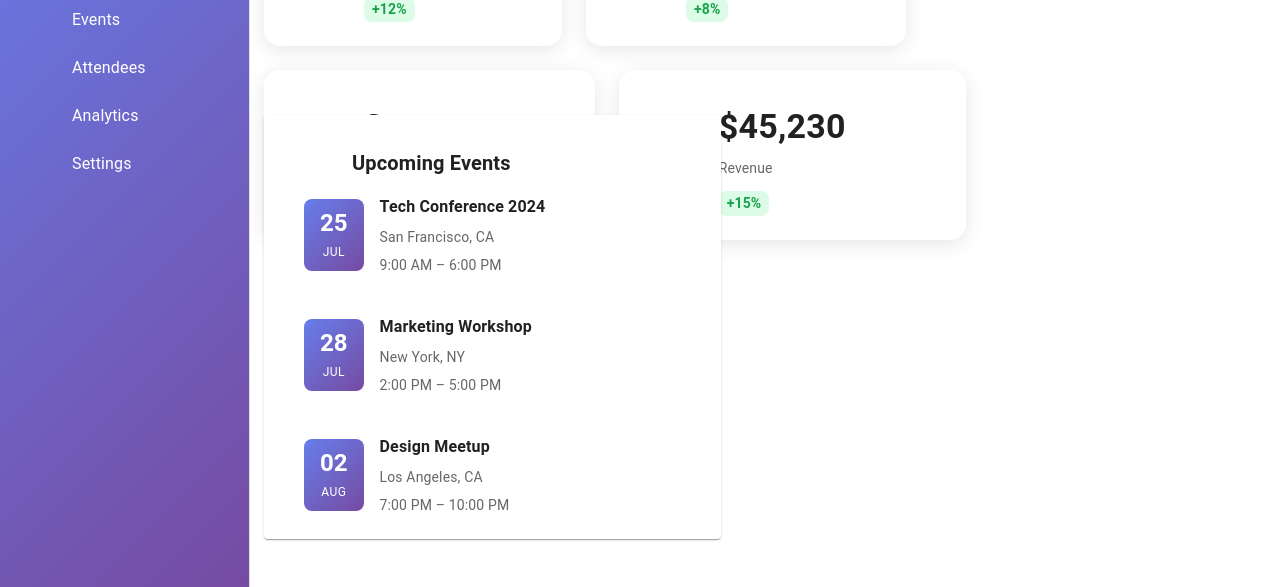
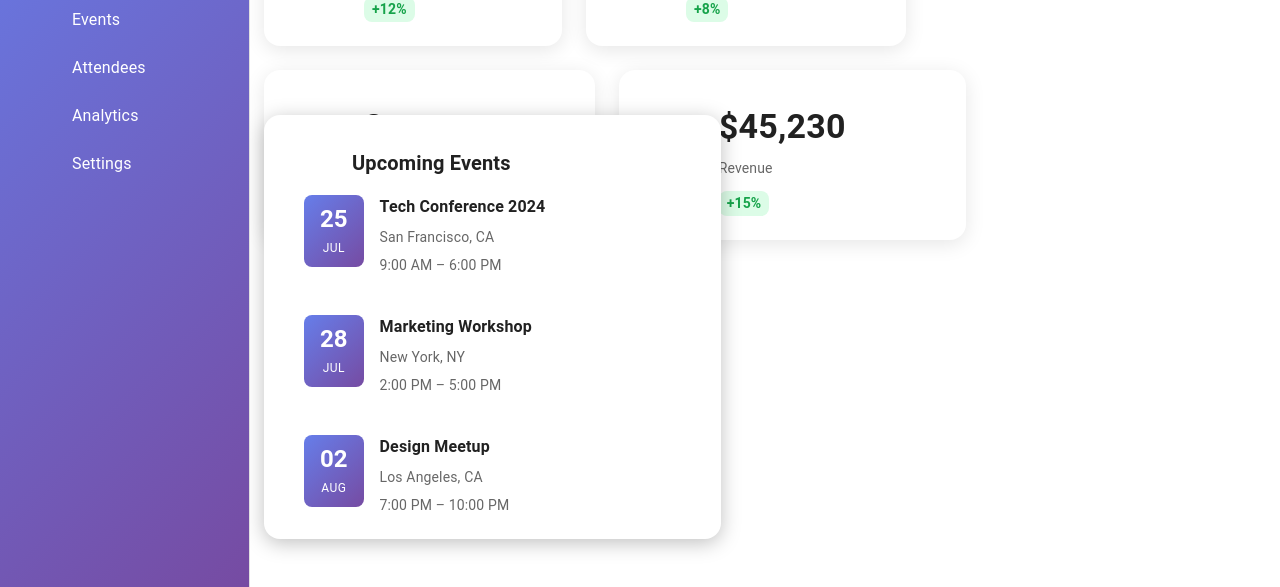
Before and after one commit to Tuei24/eventsapp, a React (Vite) app: page /Admin/Dashboard in a window 1280 px wide. Shown: the part 213-800 px from the top of the page. Built offline with nearby package versions, Linux system fonts and the light colour scheme; some icons are missing.

Commit message:
Updated events card layout

```diff
--- a/src/components/Dashboard.jsx
+++ b/src/components/Dashboard.jsx
@@ -9,6 +9,7 @@ import AccessTimeFilledIcon from '@mui/icons-material/AccessTimeFilled';
 import EventAvailableIcon from '@mui/icons-material/EventAvailable';
 import AttachMoneyIcon from '@mui/icons-material/AttachMoney';
 import CalendarMonthIcon from '@mui/icons-material/CalendarMonth';
+import '../App.css'
 
 
 
@@ -136,7 +137,7 @@ const Dashboard = () => {
 
 
   return (
-    <Box sx={{ display: 'flex' }}>
+    <Box sx={{ display: 'flex', minHeight: '100vh' }}>
       <CssBaseline />
       <Topbar selectedMenu={selectedMenu} drawerWidth={drawerWidth} />
       <Sidebar selectedMenu={selectedMenu} setSelectedMenu={setSelectedMenu} drawerWidth={drawerWidth} />
@@ -154,7 +155,9 @@ const Dashboard = () => {
       >
         <Grid container spacing={3} sx={{ height: '10vh' }} >
           {cardData.map((card, index) => (
-            <Grid item xs={12} sm={6} md={3} key={index}>
+            <Grid item xs={12} sm={6} md={3} key={index} sx={{
+              minWidth: { xs: '100%', sm: 'auto' },
+            }}  >
               <DashboardCard
                 value={card.value}
                 title={card.title}
@@ -168,12 +171,15 @@ const Dashboard = () => {
 
 
 
-        <Grid container spacing={3} sx={{ mt: 20, pr: 60 }}>
+        <Grid container spacing={3} sx={{ mt: 20, pr: 60 }} className="upcoming-events">
           <Grid item xs={12} md={8}>
             <Card sx={{
+              borderRadius: 4,
+              boxShadow: '0px 4px 20px rgba(0, 0, 0, 0.25)',
               pl: 3,
               pr: 20,
-            }}>
+              width: '100%',
+            }} className="upcoming-events-card">
 
               <CardContent>
                 <Box
@@ -190,8 +196,16 @@ const Dashboard = () => {
                 </Box>
                 <Stack spacing={5}>
                   {upcomingEvents.map((event, index) => (
-                    <Box key={index} display="flex" justifyContent="space-between" >
-                      <Box display="flex" alignItems="center">
+                    <Box
+                      key={index}
+                      display="flex"
+                      alignItems="flex-start"
+                      sx={{
+                        flexDirection: { xs: 'column', sm: 'row' },
+                        gap: { xs: 2, sm: 0 },
+                      }}
+                    >
+
                       <Box
                         sx={{
                           background: 'linear-gradient(135deg, #667eea, #764ba2 100%)',
@@ -207,7 +221,7 @@ const Dashboard = () => {
                         <Typography variant="h5" fontWeight="600">{event.date.day}</Typography>
                         <Typography variant="caption">{event.date.month}</Typography>
                       </Box>
-                        <Box>
+                      <Box sx={{ flex: 1 }}>
                         <Typography fontWeight={600}>{event.title}</Typography>
                         <Typography variant="body2" color="text.secondary" sx={{ py: 1 }}>
                           {event.location}
@@ -216,7 +230,7 @@ const Dashboard = () => {
                           {event.time}
                         </Typography>
                       </Box>
-                      </Box>
+
 
                     </Box>
                   ))}
```
Also changed, not shown: src/App.css (+9 -0 lines). Lines whose indentation alone changed are shown as unchanged.
